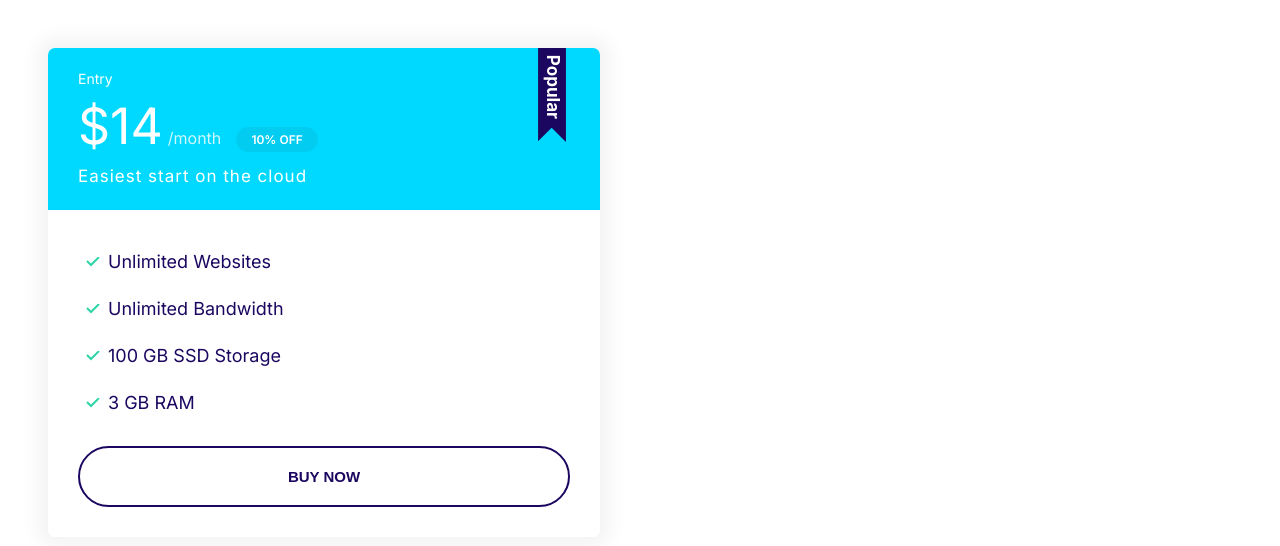
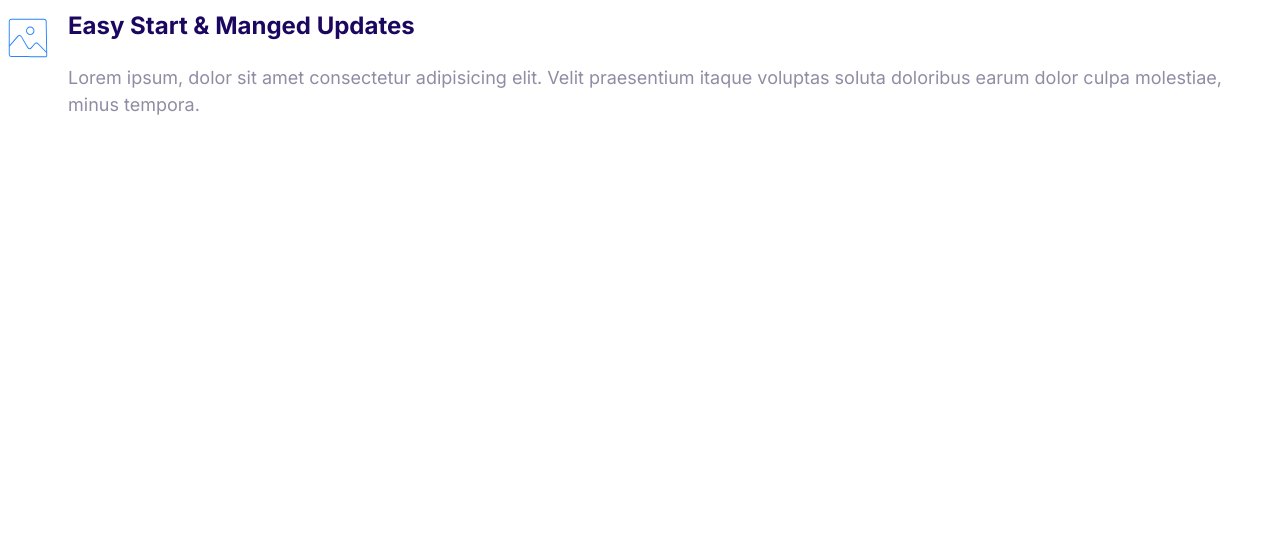
Before and after one commit to luhasxd/Moshify, a plain HTML site: page index.html in a window 1280 px wide. Drawn offline with Linux system fonts and the light colour scheme.

Commit message:
Define Media Objects.

```diff
--- a/css/styles.css
+++ b/css/styles.css
@@ -359,3 +359,21 @@ a {
     font-size: 1.7rem;
   }
 }
+
+/* Media */
+
+.media {
+  display: flex;
+}
+
+.media__title {
+  margin-top: 0;
+}
+
+.media__body {
+  margin: 0 2rem;
+}
+
+.media__image {
+  margin-top: 1rem;
+}
--- a/index.html
+++ b/index.html
@@ -14,25 +14,19 @@
     <link rel="stylesheet" href="/css/styles.css" />
   </head>
   <body>
-    <div style="width: 50%; padding: 4rem">
-      <div class="plan plan--popular">
-      <div class="card card--secondary">
-        <header class="card__header">
-          <h3 class="plan__name">Entry</h3>
-          <span class="plan__price">$14</span>
-          <span class="plan__billing__cycle">/month</span>
-          <span class="badge badge--secondary badge--small">10% OFF</span>
-          <span class="plan__description">Easiest start on the cloud</span>
-        </header>
-        <div class="card__body">
-          <ul class="list list--tick">
-            <li class="list__item">Unlimited Websites</li>
-            <li class="list__item">Unlimited Bandwidth</li>
-            <li class="list__item">100 GB SSD Storage</li>
-            <li class="list__item">3 GB RAM</li>
-          </ul>
-          <button class="btn btn--outline btn--block">Buy now</button>
-        </div>
+    <div class="media">
+      <div class="media__image">
+        <svg class="icon icon--primary">
+          <use xlink:href="/images/sprite.svg#snap"></use>
+        </svg>
+      </div>
+      <div class="media__body">
+        <h3 class="media__title">Easy Start & Manged Updates</h3>
+        <p>
+          Lorem ipsum, dolor sit amet consectetur adipisicing elit. Velit
+          praesentium itaque voluptas soluta doloribus earum dolor culpa
+          molestiae, minus tempora.
+        </p>
       </div>
     </div>
   </body>
```
Also changed, not shown: components/complete cards.html (added, +22 -0 lines).
